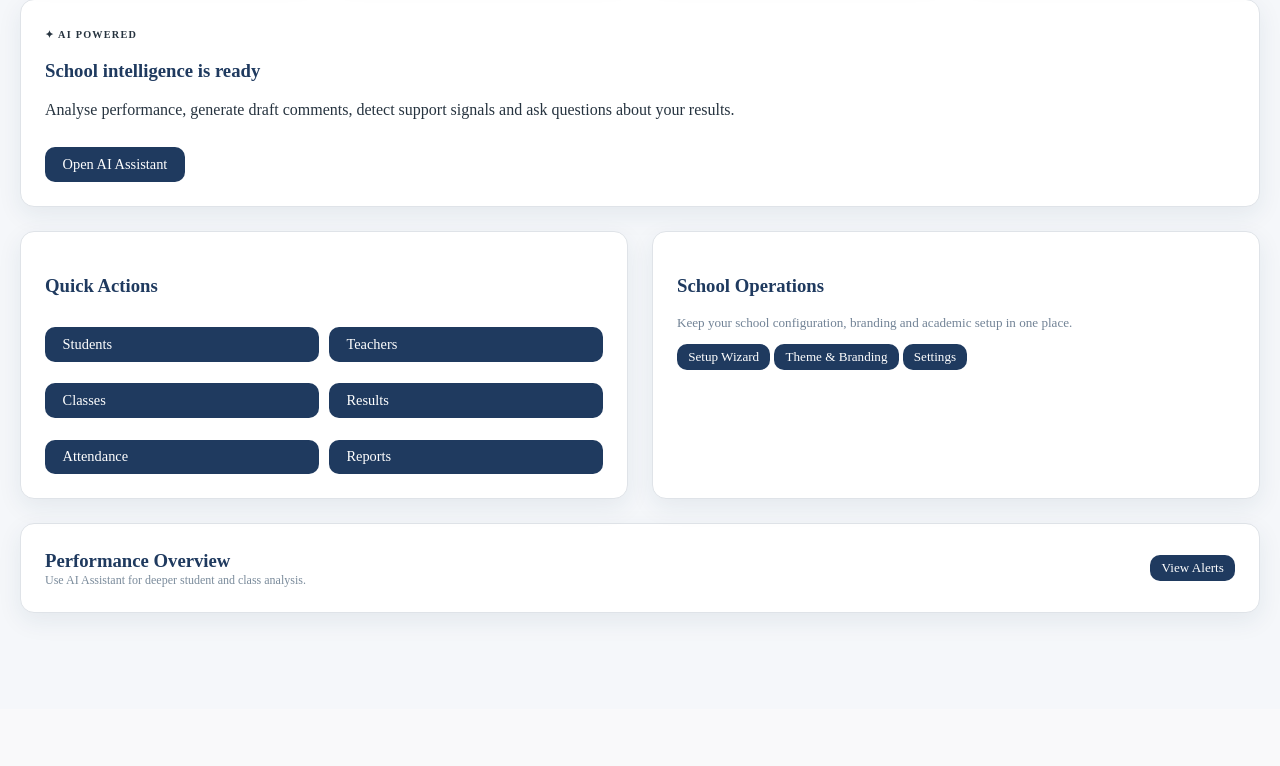
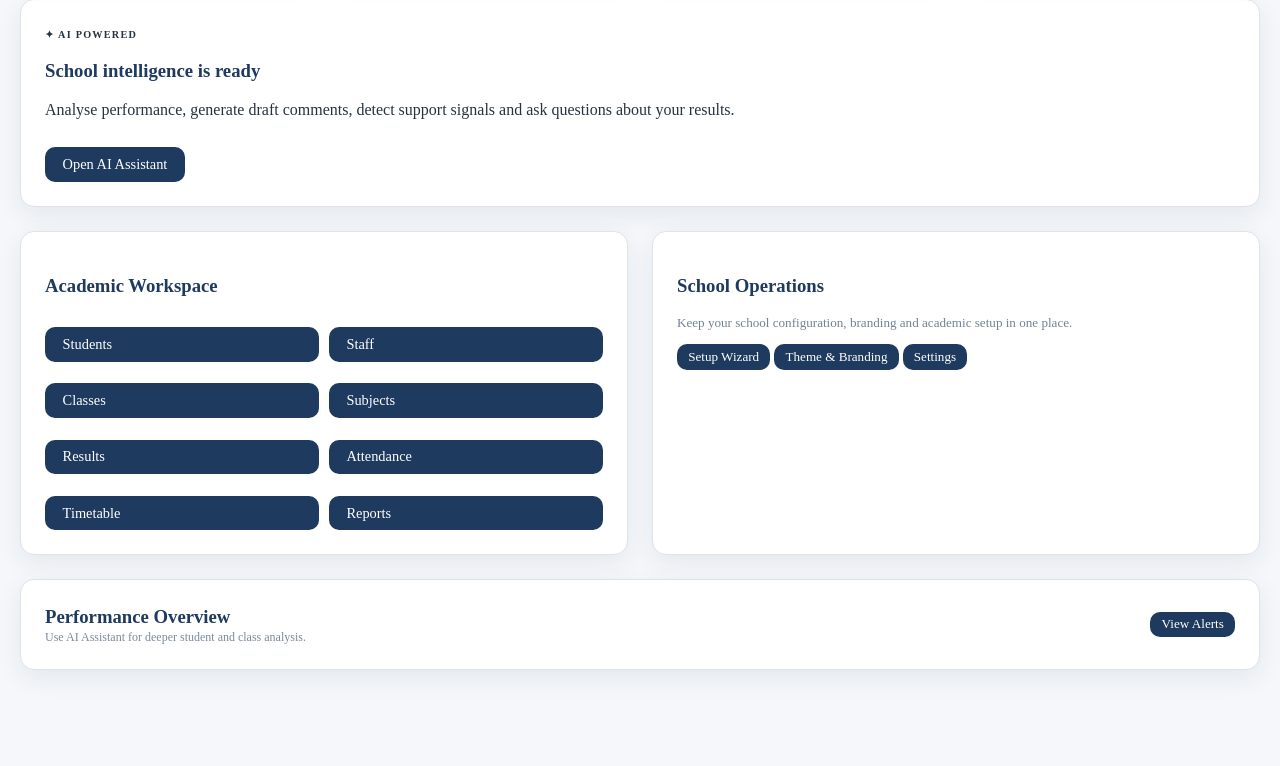
Before and after one commit to dcruzzz900/dcruzzz900-Offline-online-school-management-system, a Python web app: template templates/admin_dashboard.html in a window 1280 px wide. Shown: the part 277-1043 px from the top of the page. Before the commit the page ends 900 px from the top, so only its background shows below. Run offline with Jinja, Linux system fonts and the light colour scheme; the template is opened without the code that fills it, so the values that code supplies are empty.

Commit message:
Add files via upload

```diff
--- a/templates/admin_dashboard.html
+++ b/templates/admin_dashboard.html
@@ -2,6 +2,6 @@
 <div class="page-heading"><div><div class="eyebrow">{{ school_name }}</div><h1>Welcome back, {{ session.get('name') }}!</h1><p>{% if term %}{{ term.session_name }} · {{ term.name }}{% else %}Set an active academic term to get started.{% endif %}</p><div class="tenant-chip">School ID: <strong>{{ school_code or session.get('school_code') or '—' }}</strong> · Tenant ID: <strong>{{ session.get('tenant_id') or '—' }}</strong></div></div></div>
 <div class="stat-grid"><div class="stat-box"><div class="num">{{ stats.students }}</div><div class="label">Total Students</div></div><div class="stat-box"><div class="num">{{ stats.teachers }}</div><div class="label">Staff</div></div><div class="stat-box"><div class="num">{{ stats.classes }}</div><div class="label">Classes</div></div><div class="stat-box"><div class="num">{{ stats.subjects }}</div><div class="label">Subjects</div></div></div>
 <div class="card ai-dashboard-banner"><div><span class="eyebrow">✦ AI POWERED</span><h3>School intelligence is ready</h3><p>Analyse performance, generate draft comments, detect support signals and ask questions about your results.</p></div><a class="btn" href="{{ url_for('ai_command_center') }}">Open AI Assistant</a></div>
-<div class="grid-2"><div class="card"><h3>Quick Actions</h3><div class="quick-grid"><a class="btn" href="{{ url_for('admin_students') }}">Students</a><a class="btn" href="{{ url_for('admin_teachers') }}">Teachers</a><a class="btn" href="{{ url_for('admin_classes') }}">Classes</a><a class="btn" href="{{ url_for('classes_list') }}">Results</a><a class="btn" href="{{ url_for('staff_attendance') }}">Attendance</a><a class="btn" href="{{ url_for('reports_hub') }}">Reports</a></div></div><div class="card"><h3>School Operations</h3><p class="muted">Keep your school configuration, branding and academic setup in one place.</p><a class="btn btn-small" href="{{ url_for('admin_setup_wizard') }}">Setup Wizard</a> <a class="btn btn-small" href="{{ url_for('admin_theme') }}">Theme & Branding</a> <a class="btn btn-small" href="{{ url_for('settings_hub') }}">Settings</a></div></div>
+<div class="grid-2"><div class="card"><h3>Academic Workspace</h3><div class="quick-grid"><a class="btn" href="{{ url_for('admin_students') }}">Students</a><a class="btn" href="{{ url_for('admin_teachers') }}">Staff</a><a class="btn" href="{{ url_for('admin_classes') }}">Classes</a><a class="btn" href="{{ url_for('admin_subjects') }}">Subjects</a><a class="btn" href="{{ url_for('classes_list') }}">Results</a><a class="btn" href="{{ url_for('staff_attendance') }}">Attendance</a><a class="btn" href="{{ url_for('timetable_hub') }}">Timetable</a><a class="btn" href="{{ url_for('reports_hub') }}">Reports</a></div></div><div class="card"><h3>School Operations</h3><p class="muted">Keep your school configuration, branding and academic setup in one place.</p><a class="btn btn-small" href="{{ url_for('admin_setup_wizard') }}">Setup Wizard</a> <a class="btn btn-small" href="{{ url_for('admin_theme') }}">Theme & Branding</a> <a class="btn btn-small" href="{{ url_for('settings_hub') }}">Settings</a></div></div>
 <div class="card"><div class="section-title"><div><h3>Performance Overview</h3><p>Use AI Assistant for deeper student and class analysis.</p></div><a class="btn btn-small" href="{{ url_for('ai_alerts') }}">View Alerts</a></div><div class="mini-bars"><i style="height:42%"></i><i style="height:68%"></i><i style="height:55%"></i><i style="height:78%"></i><i style="height:62%"></i><i style="height:84%"></i></div></div>
 {% endblock %}
```
